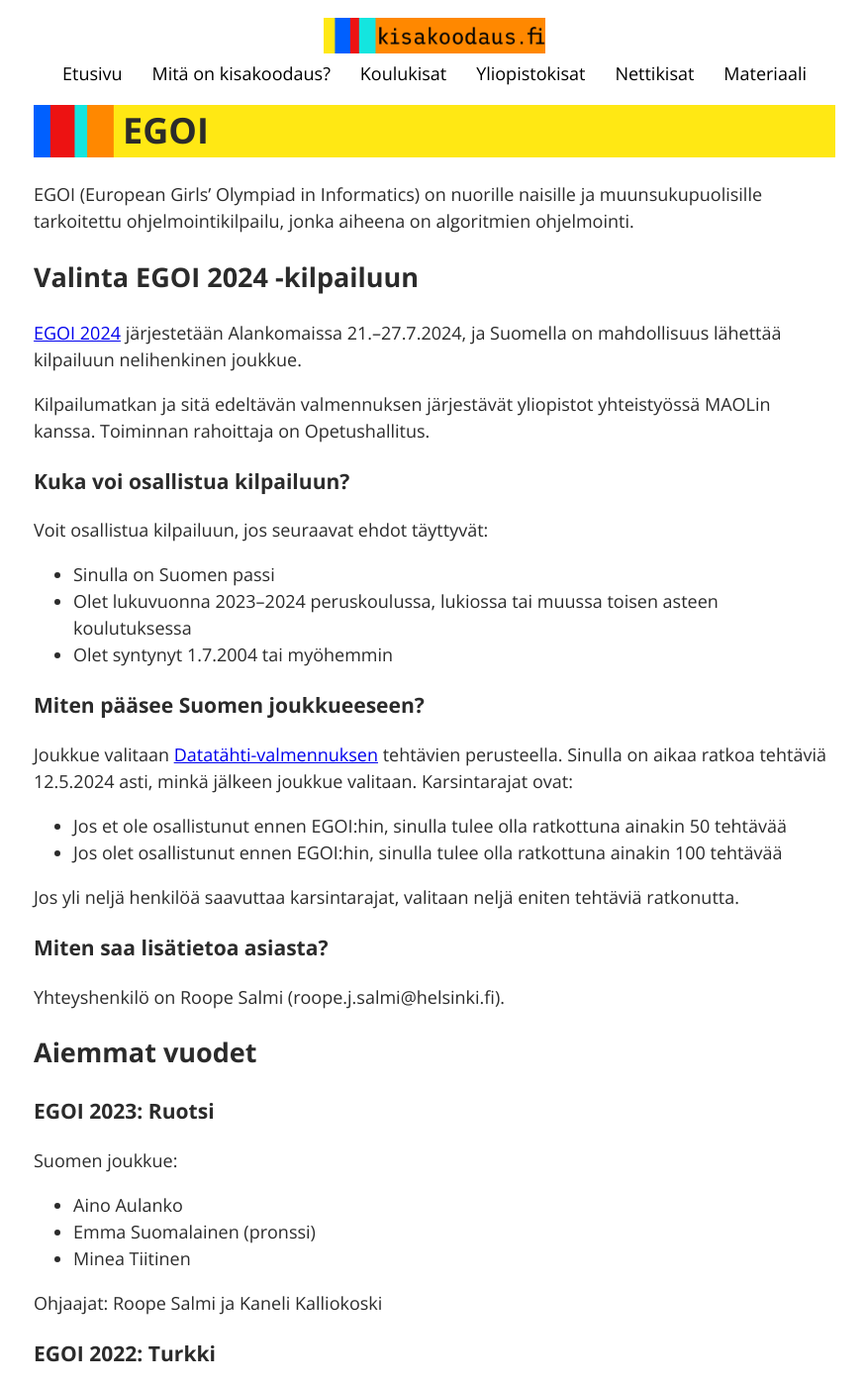
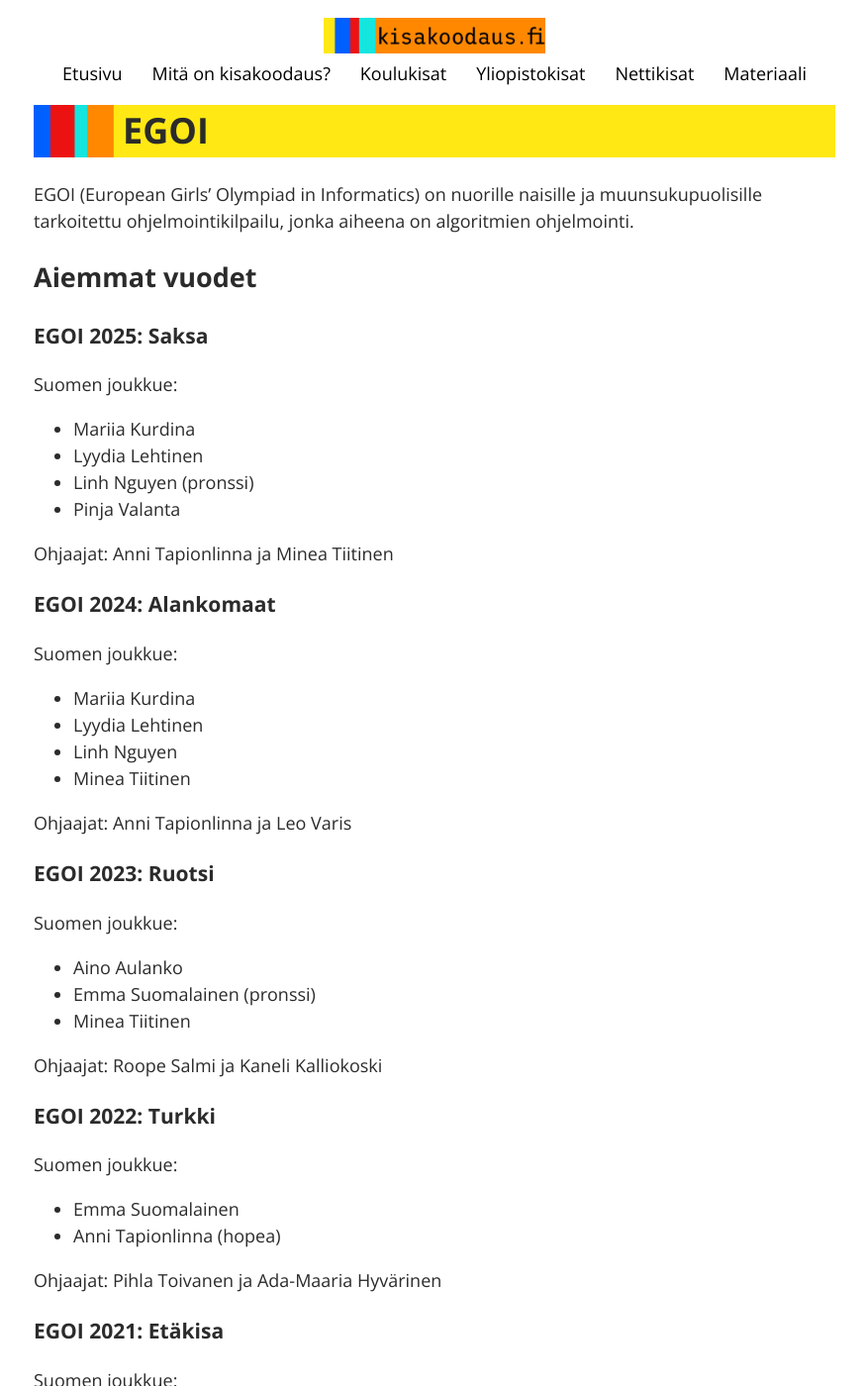
Before and after one commit to kisakoodaus/kisakoodaus.fi, a Jekyll site: the page built from egoi.md, in a window 1280 px wide and 1400 px high. Shown: the whole window at 99% size, without its empty margins (201-1076 px from the left). Built offline with Jekyll 4.4.1, drawn with Linux system fonts in a browser that asks for light colours; our own code applies the rules of GitHub Pages for plain Markdown files.

Commit message:
Päivitä EGOI-tulokset

```diff
--- a/egoi.md
+++ b/egoi.md
@@ -6,38 +6,29 @@ EGOI (European Girls' Olympiad in Informatics) on nuorille naisille ja
 muunsukupuolisille tarkoitettu ohjelmointikilpailu, jonka aiheena on
 algoritmien ohjelmointi.
 
-## Valinta EGOI 2024 -kilpailuun
+## Aiemmat vuodet
 
-[EGOI 2024](https://egoi2024.nl/) järjestetään Alankomaissa 21.–27.7.2024,
-ja Suomella on mahdollisuus lähettää kilpailuun nelihenkinen joukkue.
+### EGOI 2025: Saksa
 
-Kilpailumatkan ja sitä edeltävän valmennuksen järjestävät yliopistot
-yhteistyössä MAOLin kanssa. Toiminnan rahoittaja on Opetushallitus.
+Suomen joukkue:
 
-### Kuka voi osallistua kilpailuun?
+- Mariia Kurdina
+- Lyydia Lehtinen
+- Linh Nguyen (pronssi)
+- Pinja Valanta
 
-Voit osallistua kilpailuun, jos seuraavat ehdot täyttyvät:
+Ohjaajat: Anni Tapionlinna ja Minea Tiitinen
 
-- Sinulla on Suomen passi
-- Olet lukuvuonna 2023–2024 peruskoulussa, lukiossa tai muussa toisen asteen koulutuksessa
-- Olet syntynyt 1.7.2004 tai myöhemmin
+### EGOI 2024: Alankomaat
 
-### Miten pääsee Suomen joukkueeseen?
+Suomen joukkue:
 
-Joukkue valitaan [Datatähti-valmennuksen](https://cses.fi/dt/) tehtävien
-perusteella. Sinulla on aikaa ratkoa tehtäviä 12.5.2024 asti, minkä jälkeen
-joukkue valitaan. Karsintarajat ovat:
+- Mariia Kurdina
+- Lyydia Lehtinen
+- Linh Nguyen
+- Minea Tiitinen
 
-- Jos et ole osallistunut ennen EGOI:hin, sinulla tulee olla ratkottuna ainakin 50 tehtävää
-- Jos olet osallistunut ennen EGOI:hin, sinulla tulee olla ratkottuna ainakin 100 tehtävää
-
-Jos yli neljä henkilöä saavuttaa karsintarajat, valitaan neljä eniten tehtäviä ratkonutta.
-
-### Miten saa lisätietoa asiasta?
-
-Yhteyshenkilö on Roope Salmi (roope.j.salmi@helsinki.fi).
-
-## Aiemmat vuodet
+Ohjaajat: Anni Tapionlinna ja Leo Varis
 
 ### EGOI 2023: Ruotsi
 
```
